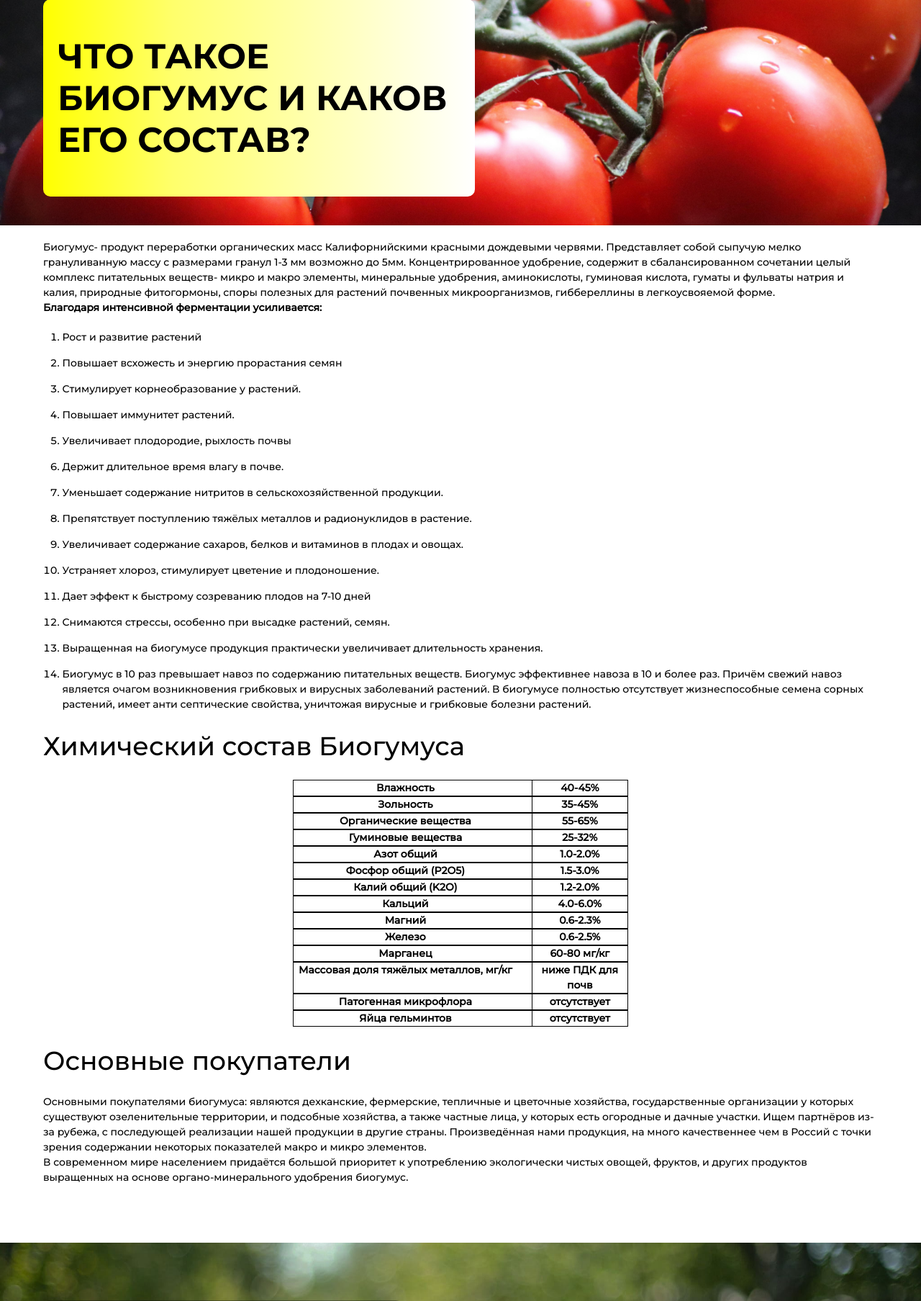
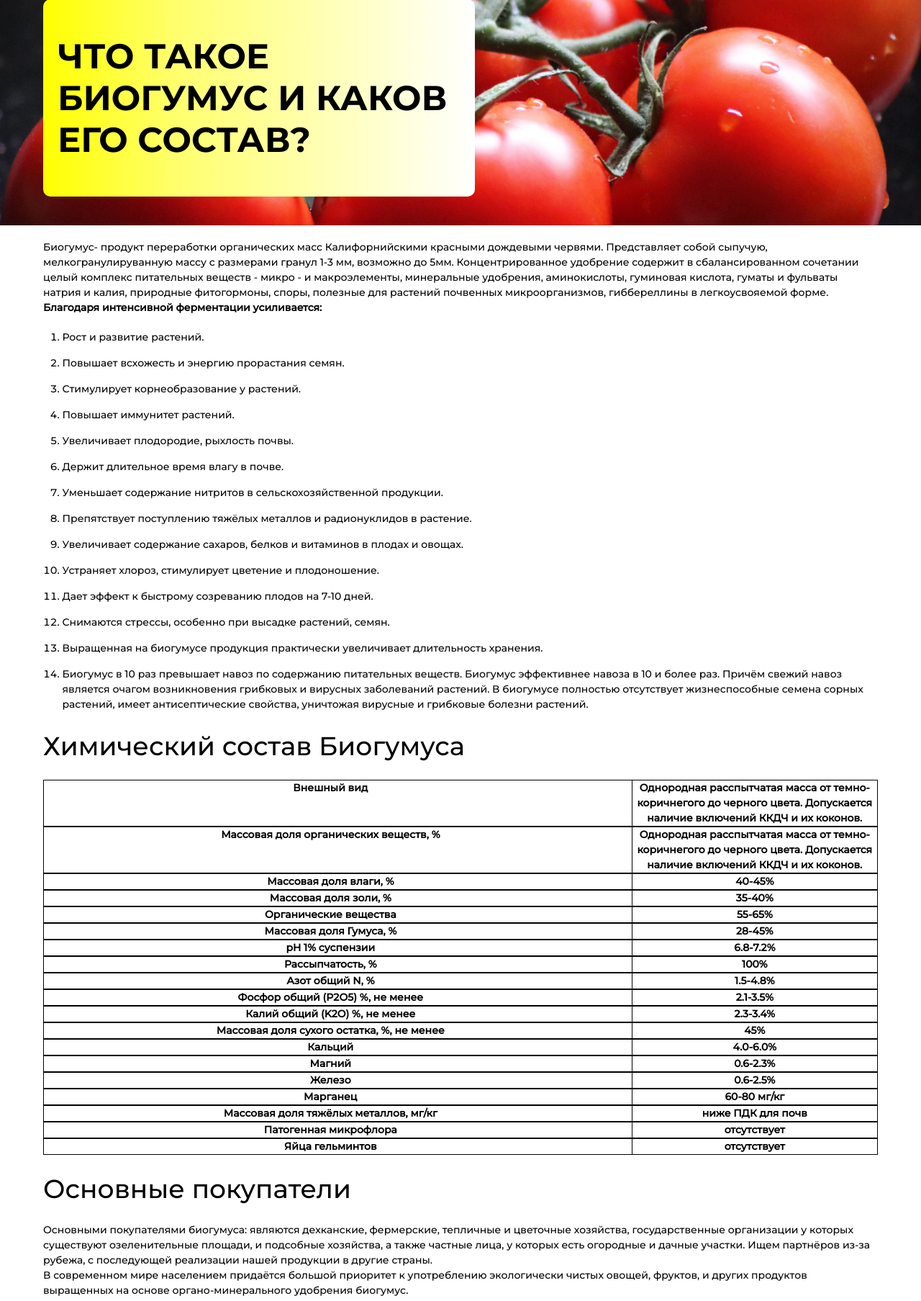
Before and after one commit to RizoUbaydullayev/ecogumus, a Django app: page /1/product in a window 1280 px wide. Shown: the part 145-1952 px from the top of the page at 72% size. Run offline with Django 4.2, Linux system fonts and the light colour scheme; lists and menus that the app fills with data are empty; style sheets or scripts are compiled from the project's sources; grey boxes are pictures that could not be loaded.

Commit message:
таблица

```diff
--- a/config/settings.py
+++ b/config/settings.py
@@ -122,6 +122,10 @@ USE_TZ = True
 
 STATIC_URL = '/static/'
 STATIC_ROOT = os.path.join(BASE_DIR, "static/")
+# STATIC_URL = 'static/'
+# STATICFILES_DIRS = [
+#     BASE_DIR / "static",
+# ]
 # Media files
 MEDIA_URL = "/media/"
 MEDIA_ROOT = BASE_DIR / "media"
--- a/mainapp/templates/mainapp/product.html
+++ b/mainapp/templates/mainapp/product.html
@@ -14,34 +14,34 @@
 <section class="product_description container">
     <p class="description">
         Биогумус- продукт переработки органических масс Калифорнийскими красными
-        дождевыми червями. Представляет собой сыпучую мелко грануливанную массу
-        с размерами гранул 1-3 мм возможно до 5мм.  Концентрированное удобрение,
+        дождевыми червями. Представляет собой сыпучую, мелкогранулируванную массу
+        с размерами гранул 1-3 мм, возможно до 5мм.  Концентрированное удобрение
         содержит в сбалансированном сочетании целый комплекс питательных
-        веществ- микро и макро элементы, минеральные удобрения, аминокислоты,
+        веществ - микро - и макроэлементы, минеральные удобрения, аминокислоты,
         гуминовая кислота, гуматы и фульваты натрия и калия, природные фитогормоны,
-        споры полезных для растений почвенных микроорганизмов, гиббереллины в
+        споры, полезные для растений почвенных микроорганизмов, гиббереллины в
         легкоусвояемой форме. <br> <strong>Благодаря интенсивной ферментации усиливается:</strong>
     </p>
     <div class="result">
         <ol>
-            <li>Рост и развитие растений</li>
-            <li>Повышает всхожесть и энергию прорастания семян </li>
+            <li>Рост и развитие растений.</li>
+            <li>Повышает всхожесть и энергию прорастания семян. </li>
             <li>Стимулирует корнеобразование у растений.</li>
             <li>Повышает иммунитет растений.</li>
-            <li>Увеличивает плодородие, рыхлость почвы</li>
+            <li>Увеличивает плодородие, рыхлость почвы.</li>
             <li>Держит длительное время влагу в почве.</li>
             <li>Уменьшает содержание нитритов в сельскохозяйственной продукции.</li>
             <li>Препятствует поступлению тяжёлых металлов и радионуклидов в растение.</li>
             <li>Увеличивает содержание сахаров, белков и витаминов в плодах и овощах.</li>
             <li>Устраняет хлороз, стимулирует цветение и плодоношение. </li>
-            <li>Дает эффект к быстрому созреванию плодов на 7-10 дней</li>
+            <li>Дает эффект к быстрому созреванию плодов на 7-10 дней.</li>
             <li>Снимаются стрессы, особенно при высадке растений, семян.</li>
             <li>Выращенная на биогумусе продукция практически увеличивает длительность хранения.</li>
             <li>Биогумус в 10 раз превышает навоз по содержанию питательных веществ.
                 Биогумус эффективнее навоза в 10 и более раз. Причём свежий навоз
                 является очагом возникновения грибковых и вирусных заболеваний растений.
                 В биогумусе полностью отсутствует жизнеспособные семена сорных растений,
-                имеет анти септические свойства, уничтожая вирусные и грибковые
+                имеет антисептические свойства, уничтожая вирусные и грибковые
                 болезни растений.</li>
         </ol>
     </div>
@@ -51,32 +51,52 @@
         </div>
         <table>
             <tr class="row">
-                <th class="name" >Влажность</th>
+                <th class="name" >Внешный вид</th>
+                <th class="value">Однородная расспытчатая масса от темно-коричнегого до черного цвета. Допускается наличие включений ККДЧ и их коконов.</th>
+            </tr>
+            <tr class="row">
+                <th class="name" >Массовая доля органических веществ, %</th>
+                <th class="value">Однородная расспытчатая масса от темно-коричнегого до черного цвета. Допускается наличие включений ККДЧ и их коконов.</th>
+            </tr>
+             <tr class="row">
+                <th class="name" >Массовая доля влаги, %</th>
                 <th class="value">40-45%</th>
             </tr>
             <tr class="row">
-                <th class="name" >Зольность</th>
-                <th class="value">35-45%</th>
+                <th class="name" >Массовая доля золи, %</th>
+                <th class="value">35-40%</th>
             </tr>
             <tr class="row">
                 <th class="name" >Органические вещества</th>
                 <th class="value">55-65%</th>
             </tr>
             <tr class="row">
-                <th class="name" >Гуминовые вещества</th>
-                <th class="value">25-32%</th>
+                <th class="name">Массовая доля Гумуса, % </th>
+                <th class="value">28-45%</th>
             </tr>
             <tr class="row">
-                <th class="name" >Азот общий</th>
-                <th class="value">1.0-2.0%</th>
+                <th class="name">pH 1% суспензии </th>
+                <th class="value">6.8-7.2%</th>
             </tr>
             <tr class="row">
-                <th class="name" >Фосфор общий (P2O5)</th>
-                <th class="value">1.5-3.0%</th>
+                <th class="name">Рассыпчатость, %</th>
+                <th class="value">100%</th>
             </tr>
             <tr class="row">
-                <th class="name" >Калий общий (K2O)</th>
-                <th class="value">1.2-2.0%</th>
+                <th class="name" >Азот общий N, %</th>
+                <th class="value">1.5-4.8%</th>
+            </tr>
+            <tr class="row">
+                <th class="name" >Фосфор общий (P2O5) %, не менее</th>
+                <th class="value">2.1-3.5%</th>
+            </tr>
+            <tr class="row">
+                <th class="name" >Калий общий (K2O) %, не менее</th>
+                <th class="value">2.3-3.4%</th>
+            </tr>
+            <tr class="row">
+                <th class="name" >Массовая доля сухого остатка, %, не менее</th>
+                <th class="value">45%</th>
             </tr>
             <tr class="row">
                 <th class="name" >Кальций</th>
@@ -114,12 +134,10 @@
         </div>
         <p>Основными покупателями биогумуса: являются дехканские, фермерские,
             тепличные и цветочные хозяйства, государственные организации у
-            которых  существуют озеленительные территории, и  подсобные хозяйства,
+            которых  существуют озеленительные площади, и  подсобные хозяйства,
             а  также частные лица, у которых есть огородные и дачные участки.
             Ищем партнёров из-за рубежа, с последующей реализации нашей продукции
-             в другие страны.  Произведённая нами продукция,  на много качественнее
-             чем в Россий с точки зрения содержании  некоторых показателей
-             макро и микро элементов. <br>
+             в другие страны.<br>
              В  современном мире   населением придаётся большой  приоритет к
              употреблению  экологически чистых  овощей, фруктов, и других продуктов
              выращенных на основе  органо-минерального удобрения биогумус.
--- a/static/css/main.css
+++ b/static/css/main.css
@@ -92,7 +92,7 @@
   padding: 80px 0;
   display: flex;
   align-items: center;
-  background-image: url("../img/logo.png");
+  background-image: url("../img/certificate_8.png");
   background-position: 11% center;
   background-repeat: no-repeat;
   background-size: 400px auto;
--- a/static/scss/main.scss
+++ b/static/scss/main.scss
@@ -95,7 +95,7 @@
     padding: 80px 0;
     display: flex;
     align-items: center;
-    background-image: url("../img/logo.png");
+    background-image: url("../img/certificate_8.png");
     background-position: 11% center;
     background-repeat: no-repeat;
     background-size: 400px auto;
```
Also changed, not shown: mainapp/templates/mainapp/about_company.html (+9 -9 lines), 1 other file.
